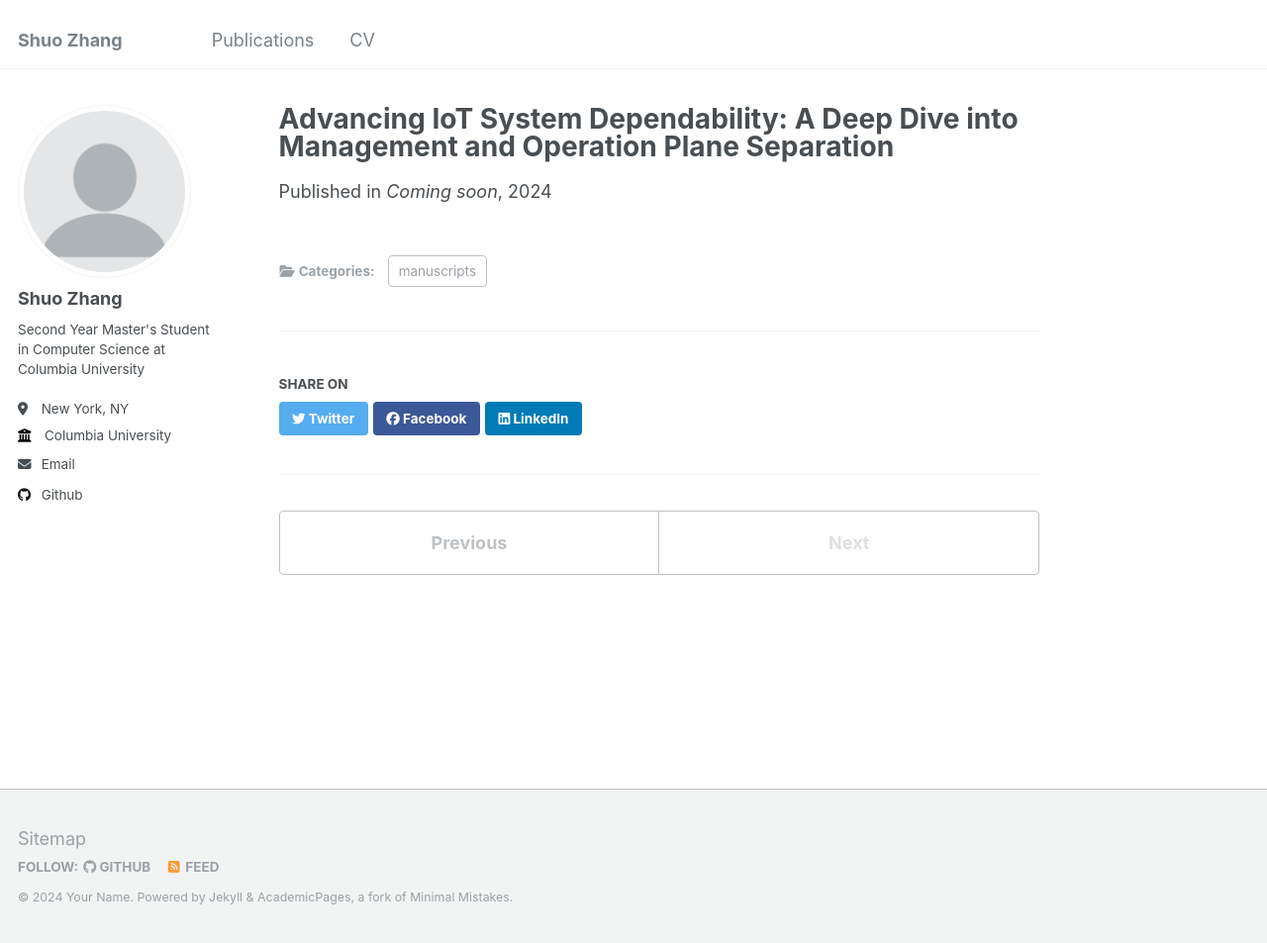
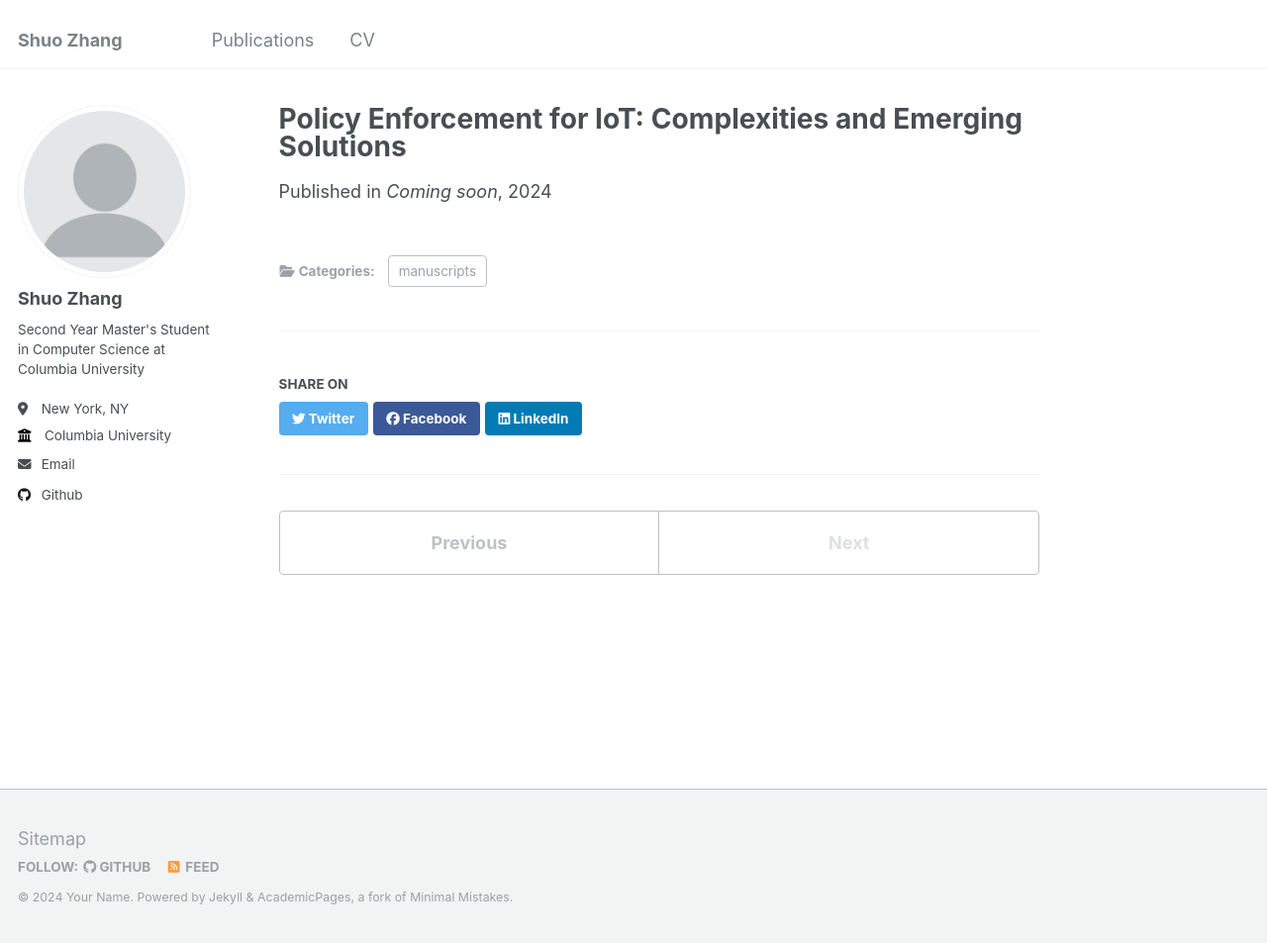
Before and after one commit to Inverse0/Inverse0.github.io, a Jekyll site: the page built from _publications/2024-iot-policy-enforcement.md, in a window 1280 px wide and 953 px high. Shown: the whole window at 99% size. Built offline with Jekyll 4.4.1, drawn with Linux system fonts in a browser that asks for light colours.

Commit message:
Update 2024-iot-policy-enforcement.md

```diff
--- a/_publications/2024-iot-policy-enforcement.md
+++ b/_publications/2024-iot-policy-enforcement.md
@@ -1,9 +1,9 @@
 ---
-title: "Advancing IoT System Dependability: A Deep Dive into Management and Operation Plane Separation"
+title: "Policy Enforcement for IoT: Complexities and Emerging Solutions"
 collection: publications
 category: manuscripts
-permalink: /publication/2024-iot-dependability
-excerpt: 'Luoyao Hao, Shuo Zhang, Henning Schulzrinne'
+permalink: /publication/2024-iot-policy-enforcement
+excerpt: 'Shuo Zhang, Luoyao Hao, Henning Schulzrinne'
 date: 2024-12-31
 venue: 'Coming soon'
 paperurl: # ''
```
